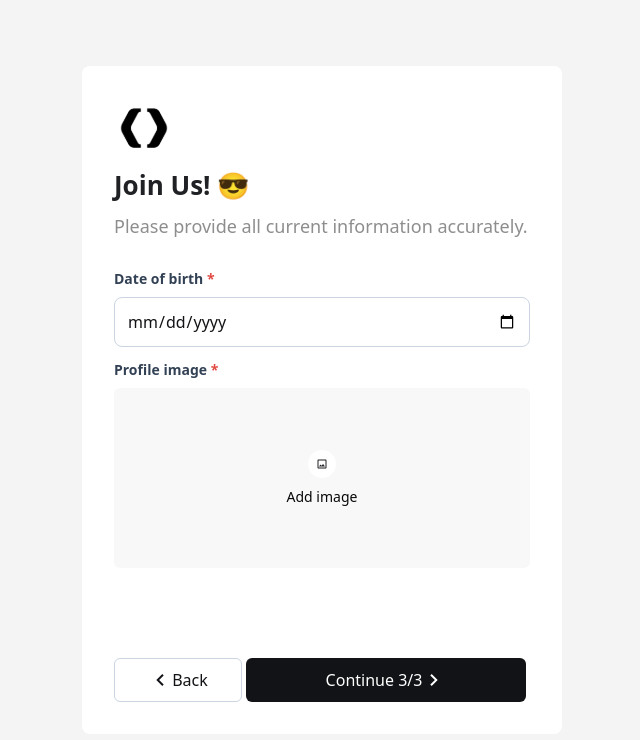
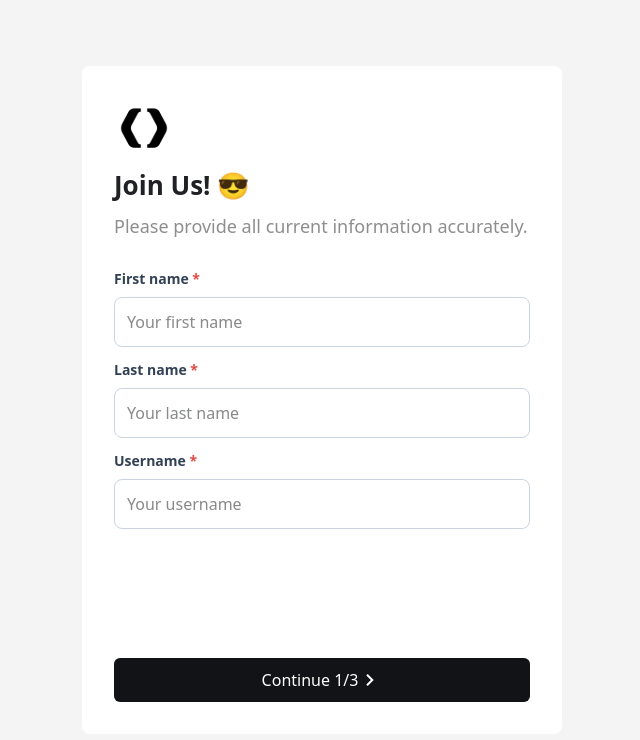
Before and after one commit to Nyamochir99/MultiStepForm, a Next.js app: page / in a window 1280 px wide. Shown: the top 740 px of the page, without its empty margins (318-958 px from the left). Built offline with nearby package versions, Linux system fonts and the light colour scheme.

Commit message:
zarim neg aldaa zasah

```diff
--- a/src/app/globals.css
+++ b/src/app/globals.css
@@ -3,3 +3,6 @@
 body {
   background-color: #f4f4f4;
 }
+pre {
+  font-family: sans-serif;
+}
--- a/src/app/page.jsx
+++ b/src/app/page.jsx
@@ -7,7 +7,7 @@ import { StepTwo } from "@/components/StepTwo";
 import { useState } from "react";
 
 export default function Home() {
-  const [currentStep, setCurrentstep] = useState(2);
+  const [currentStep, setCurrentstep] = useState(0);
   const [form, setForm] = useState({
     firstname: "",
     lastname: "",
--- a/src/components/Imagefield.jsx
+++ b/src/components/Imagefield.jsx
@@ -18,6 +18,7 @@ export const Imagefield = ({
         <input
           onChange={onChange}
           onBlur={onBlur}
+          onClick={(e) => (e.target.value = "")}
           type="file"
           className="absolute w-full h-full opacity-0 cursor-pointer"
           accept="image/*"
--- a/src/components/StepOne.jsx
+++ b/src/components/StepOne.jsx
@@ -17,51 +17,38 @@ export const StepOne = ({
     lastnameError: "",
     usernameError: "",
   });
-  const trimedFirstname = form.firstname;
-  const trimedLastname = form.lastname;
-  const trimedUsername = form.username;
-
-  const isFirstNameValid = () => {
-    if (trimedFirstname.trim() === "") {
+  const isFirstNameValid = (firstname) => {
+    if (firstname.trim() === "") {
       return setErrors({ ...errors, firstnameError: "Нэрээ оруулна уу." });
-    } else if (!/^[A-Za-z-]+$/.test(form.firstname)) {
+    } else if (!/^[A-Za-z-]+$/.test(firstname)) {
       return setErrors({
         ...errors,
         firstnameError: "Нэр нь тоо болон тэмдэгт агуулж болохгүй.",
       });
     } else setErrors({ ...errors, firstnameError: "" });
   };
-  const isLastNameValid = () => {
-    if (trimedLastname.trim() === "") {
+  const isLastNameValid = (lastname) => {
+    if (lastname.trim() === "") {
       return setErrors({ ...errors, lastnameError: "Овгоо оруулна уу." });
-    } else if (!/^[A-Za-z-]+$/.test(form.lastname)) {
+    } else if (!/^[A-Za-z-]+$/.test(lastname)) {
       return setErrors({
         ...errors,
         lastnameError: "Овог нь тоо болон тэмдэгт агуулж болохгүй.",
       });
     } else setErrors({ ...errors, lastnameError: "" });
   };
-  const isUserNameValid = () => {
-    if (trimedUsername.trim() === "") {
+  const isUserNameValid = (username) => {
+    if (username.trim() === "") {
       return setErrors({
         ...errors,
         usernameError: "Хэрэглэгчийн нэрээ оруулна уу.",
       });
-    } else if (!/^[A-Za-z0-9]+$/.test(form.username)) {
+    } else if (!/^[A-Za-z0-9]+$/.test(username)) {
       return setErrors({
         ...errors,
         usernameError: "Хэрэглэгчийн нэр нь тэмдэгт агуулж болохгүй.",
       });
     } else setErrors({ ...errors, usernameError: "" });
-  };
-  const handleFirstNameBlur = () => {
-    isFirstNameValid();
-  };
-  const handleLastNameBlur = () => {
-    isLastNameValid();
-  };
-  const handleUserNameBlur = () => {
-    isUserNameValid();
   };
   const isHavingErrors = () => {
     let isValid = true;
@@ -70,21 +57,21 @@ export const StepOne = ({
       lastnameError: "",
       usernameError: "",
     };
-    if (trimedFirstname.trim() === "") {
+    if (form.firstname.trim() === "") {
       newErrors.firstnameError = "Нэрээ оруулна уу.";
       isValid = false;
     } else if (!/^[A-Za-z-]+$/.test(form.firstname)) {
       newErrors.firstnameError = "Нэр нь тоо болон тэмдэгт агуулж болохгүй.";
       isValid = false;
     }
-    if (trimedLastname.trim() === "") {
+    if (form.lastname.trim() === "") {
       newErrors.lastnameError = "Овгоо оруулна уу.";
       isValid = false;
     } else if (!/^[A-Za-z-]+$/.test(form.lastname)) {
       newErrors.lastnameError = "Овог нь тоо болон тэмдэгт агуулж болохгүй.";
       isValid = false;
     }
-    if (trimedUsername.trim() === "") {
+    if (form.username.trim() === "") {
       newErrors.usernameError = "Хэрэглэгчийн нэрээ оруулна уу.";
       isValid = false;
     } else if (!/^[A-Za-z0-9]+$/.test(form.username)) {
@@ -104,6 +91,7 @@ export const StepOne = ({
   //     handleNextStep();
   //   }
   // };
+
   return (
     <>
       <div className="w-120 min-h-163.75 bg-white p-8 flex rounded-lg flex-col gap-7">
@@ -113,11 +101,12 @@ export const StepOne = ({
             <Textfield
               value={form.firstname}
               onChange={(e) => {
-                setForm({ ...form, firstname: e.target.value });
-                isFirstNameValid(e.target.value);
+                const first = e.target.value.replace(/\s/g, "");
+                setForm({ ...form, firstname: first });
+                isFirstNameValid(first);
               }}
+              onBlur={() => isFirstNameValid(form.firstname)}
               error={errors.firstnameError}
-              onBlur={handleFirstNameBlur}
               required={true}
               labelName="First name"
               placeholder="Your first name"
@@ -125,11 +114,12 @@ export const StepOne = ({
             <Textfield
               value={form.lastname}
               onChange={(e) => {
-                setForm({ ...form, lastname: e.target.value });
-                handleLastNameBlur();
+                const last = e.target.value.replace(/\s/g, "");
+                setForm({ ...form, lastname: last });
+                isLastNameValid(last);
               }}
+              onBlur={() => isLastNameValid(form.lastname)}
               error={errors.lastnameError}
-              onBlur={handleLastNameBlur}
               required={true}
               labelName="Last name"
               placeholder="Your last name"
@@ -137,11 +127,12 @@ export const StepOne = ({
             <Textfield
               value={form.username}
               onChange={(e) => {
-                setForm({ ...form, username: e.target.value });
-                handleUserNameBlur();
+                const user = e.target.value.replace(/\s/g, "");
+                setForm({ ...form, username: user });
+                isUserNameValid(user);
               }}
+              onBlur={() => isUserNameValid(form.username)}
               error={errors.usernameError}
-              onBlur={handleUserNameBlur}
               required={true}
               labelName="Username"
               placeholder="Your username"
--- a/src/components/StepThreee.jsx
+++ b/src/components/StepThreee.jsx
@@ -39,17 +39,14 @@ export const StepThreee = ({
     // }
   };
   const isImagevalid = () => {
-    if (form.image === "")
+    if (form.image === "") {
       return setErrors({
         ...errors,
         imageError: "Профайл зурагаа оруулна уу.",
       });
-  };
-  const handleDateBlur = () => {
-    isDateValid();
-  };
-  const handleImageBlur = () => {
-    isImagevalid();
+    } else {
+      return setErrors({ ...errors, imageError: "" });
+    }
   };
   const isHavingErrors = () => {
     let isValid = true;
@@ -80,24 +77,26 @@ export const StepThreee = ({
               value={form.date}
               onChange={(e) => {
                 setForm({ ...form, date: e.target.value });
+                isDateValid(e.target.value);
               }}
               type={"date"}
               error={errors.dateError}
-              onBlur={handleDateBlur}
+              onBlur={() => isDateValid(form.date)}
               required={true}
               labelName="Date of birth"
-              placeholder="mm/dd/yyyy"
             />
             <Imagefield
               value={form.image}
               onChange={(e) => {
                 const imageValue = URL.createObjectURL(e.target.files[0]);
-                setForm({ ...form, image: imageValue });
+                setForm((prev) => ({ ...prev, image: imageValue }));
+                isImagevalid(e.target.files[0]);
               }}
               onCancel={() => {
                 setForm({ ...form, image: "" });
+                isImagevalid(form.image);
               }}
-              onBlur={handleImageBlur}
+              onBlur={() => isImagevalid(form.image)}
               error={errors.imageError}
               required={true}
               labelName="Profile image"
--- a/src/components/StepTwo.jsx
+++ b/src/components/StepTwo.jsx
@@ -19,16 +19,12 @@ export const StepTwo = ({
     passwordError: "",
     confirmPasswordError: "",
   });
-  const trimedEmail = form.email;
-  const trimedNumber = form.number;
-  const trimedPassword = form.password;
-  const trimedConfirmPassword = form.confirmPassword;
 
-  const isEmailValid = () => {
-    if (trimedEmail.trim() === "") {
+  const isEmailValid = (email) => {
+    if (email.trim() === "") {
       return setErrors({ ...errors, emailError: "Мэйл хаягаа оруулна уу." });
     } else if (
-      !/^[a-zA-Z0-9._%+-]+@[a-zA-Z0-9.-]+\.[a-zA-Z]{2,}$/.test(form.email)
+      !/^[a-zA-Z0-9._%+-]+@[a-zA-Z0-9.-]+\.[a-zA-Z]{2,}$/.test(email)
     ) {
       return setErrors({
         ...errors,
@@ -36,58 +32,55 @@ export const StepTwo = ({
       });
     } else setErrors({ ...errors, emailError: "" });
   };
-  const isNumberValid = () => {
-    if (trimedNumber.trim() === "") {
+  const isNumberValid = (number) => {
+    if (number.trim() === "") {
       return setErrors({
         ...errors,
         numberError: "Утасны дугаараа оруулна уу.",
       });
-    } else if (!/^[0-9]{8}$/.test(form.number)) {
+    } else if (!/^[0-9]{8}$/.test(number)) {
       return setErrors({
         ...errors,
         numberError: "Зөв утасны дугаар оруулна уу.",
       });
     } else setErrors({ ...errors, numberError: "" });
   };
-  const isPasswordValid = () => {
-    if (trimedPassword.trim() === "") {
+  const isPasswordValid = (password) => {
+    if (password.trim() === "") {
       return setErrors({ ...errors, passwordError: "Нууц үг оруулна уу." });
     } else if (
       !/^(?=.*[a-z])(?=.*[A-Z])(?=.*[0-9])(?=.*[!@#$%^&*_+=,.?-]).{8,}$/.test(
-        form.password,
+        password,
       )
     ) {
-      return setErrors({
-        ...errors,
-        passwordError:
-          "Нууц үг нь. Том, жижиг үсэг, тоо, тусгай тэмдэгт/!@#$%^&*_+=,.?-/ агуулсан, 8-аас дээш тэмдэгттэй байна.",
-      });
+      const passwordErrors = [];
+
+      if (password.length < 8) passwordErrors.push("- 8-с дээш тэмдэгттэй.");
+      if (!/[A-Z]/.test(password)) passwordErrors.push("- Том үсэг агуулах.");
+      if (!/[a-z]/.test(password)) passwordErrors.push("- Жижиг үсэг агуулах.");
+      if (!/[0-9]/.test(password)) passwordErrors.push("- Тоо агуулах.");
+      if (!/[!@#$%^&*_+=,.?-]/.test(password))
+        passwordErrors.push("- Тусгай тэмдэгт агуулах. ( !@#$%^&*_+=,.?- )");
+      if (passwordErrors.length > 0) {
+        const lastError =
+          "Нууц үг нь дараах шаардлагуудыг хангах ёстой:\n" +
+          passwordErrors.join("\n");
+        return setErrors({ ...errors, passwordError: lastError });
+      }
     } else setErrors({ ...errors, passwordError: "" });
   };
-  const isConfirmPasswordValid = () => {
-    if (trimedConfirmPassword.trim() === "") {
+  const isConfirmPasswordValid = (confirmPassword) => {
+    if (confirmPassword.trim() === "") {
       return setErrors({
         ...errors,
         confirmPasswordError: "Нууц үгээ давтана уу.",
       });
-    } else if (form.confirmPassword !== form.password) {
+    } else if (confirmPassword !== form.password) {
       return setErrors({
         ...errors,
-        confirmPasswordError: "Таны оруулсан нууц үг таарахгүй байна.",
+        confirmPasswordError: "Нууц үг таарахгүй байна.",
       });
     } else setErrors({ ...errors, emailError: "" });
-  };
-  const handleEmailBlur = () => {
-    isEmailValid();
-  };
-  const handleNumberBlur = () => {
-    isNumberValid();
-  };
-  const handlePasswordBlur = () => {
-    isPasswordValid();
-  };
-  const handleConfirmPassworBlur = () => {
-    isConfirmPasswordValid();
   };
   const isHavingErrors = () => {
     let isValid = true;
@@ -97,7 +90,7 @@ export const StepTwo = ({
       passwordError: "",
       confirmPasswordError: "",
     };
-    if (trimedEmail.trim() === "") {
+    if (form.email.trim() === "") {
       newErrors.emailError = "Мэйл хаягаа оруулна уу.";
       isValid = false;
     } else if (
@@ -107,7 +100,7 @@ export const StepTwo = ({
       isValid = false;
     }
 
-    if (trimedNumber.trim() === "") {
+    if (form.number.trim() === "") {
       newErrors.numberError = "Утасны дугаараа оруулна уу.";
       isValid = false;
     } else if (!/^[0-9]{8}$/.test(form.number)) {
@@ -115,7 +108,7 @@ export const StepTwo = ({
       isValid = false;
     }
 
-    if (trimedPassword.trim() === "") {
+    if (form.password.trim() === "") {
       newErrors.passwordError = "Нууц үг оруулна уу.";
       isValid = false;
     } else if (
@@ -127,7 +120,7 @@ export const StepTwo = ({
       isValid = false;
     }
 
-    if (trimedConfirmPassword.trim() === "") {
+    if (form.confirmPassword.trim() === "") {
       newErrors.confirmPasswordError = "Нууц үгээ давтана уу.";
       isValid = false;
     } else if (form.confirmPassword !== form.password) {
@@ -149,11 +142,13 @@ export const StepTwo = ({
             <Textfield
               value={form.email}
               onChange={(e) => {
-                setForm({ ...form, email: e.target.value });
+                const mail = e.target.value.replace(/\s/g, "");
+                setForm({ ...form, email: mail });
+                isEmailValid(mail);
               }}
               type={"text"}
               error={errors.emailError}
-              onBlur={handleEmailBlur}
+              onBlur={() => isEmailValid(form.email)}
               required={true}
               labelName="Email"
               placeholder="Your email"
@@ -161,11 +156,13 @@ export const StepTwo = ({
             <Textfield
               value={form.number}
               onChange={(e) => {
-                setForm({ ...form, number: e.target.value });
+                const num = e.target.value.replace(/\D/g, "");
+                setForm({ ...form, number: num });
+                isNumberValid(num);
               }}
               type={"text"}
               error={errors.numberError}
-              onBlur={handleNumberBlur}
+              onBlur={() => isNumberValid(form.number)}
               required={true}
               labelName="Phone number"
               placeholder="Your phone number"
@@ -173,11 +170,13 @@ export const StepTwo = ({
             <Textfield
               value={form.password}
               onChange={(e) => {
-                setForm({ ...form, password: e.target.value });
+                const pass = e.target.value.replace(/\s/g, "");
+                setForm({ ...form, password: pass });
+                isPasswordValid(pass);
               }}
               type={"password"}
               error={errors.passwordError}
-              onBlur={handlePasswordBlur}
+              onBlur={() => isPasswordValid(form.password)}
               required={true}
               labelName="Password"
               placeholder="Your password"
@@ -185,11 +184,13 @@ export const StepTwo = ({
             <Textfield
               value={form.confirmPassword}
               onChange={(e) => {
-                setForm({ ...form, confirmPassword: e.target.value });
+                const confirmPass = e.target.value.replace(/\s/g, "");
+                setForm({ ...form, confirmPassword: confirmPass });
+                isConfirmPasswordValid(confirmPass);
               }}
               type={"password"}
               error={errors.confirmPasswordError}
-              onBlur={handleConfirmPassworBlur}
+              onBlur={() => isConfirmPasswordValid(form.confirmPassword)}
               required={true}
               labelName="Confirm password"
               placeholder="Confirm password"
--- a/src/components/Textfield.jsx
+++ b/src/components/Textfield.jsx
@@ -23,7 +23,7 @@ export const Textfield = ({
         onChange={onChange}
         placeholder={placeholder}
       />
-      {error && <p className="text-[#E14942] text-[14px] ">{error}</p>}
+      {error && <pre className="text-[#E14942] text-[14px] ">{error}</pre>}
     </div>
   );
 };
```
